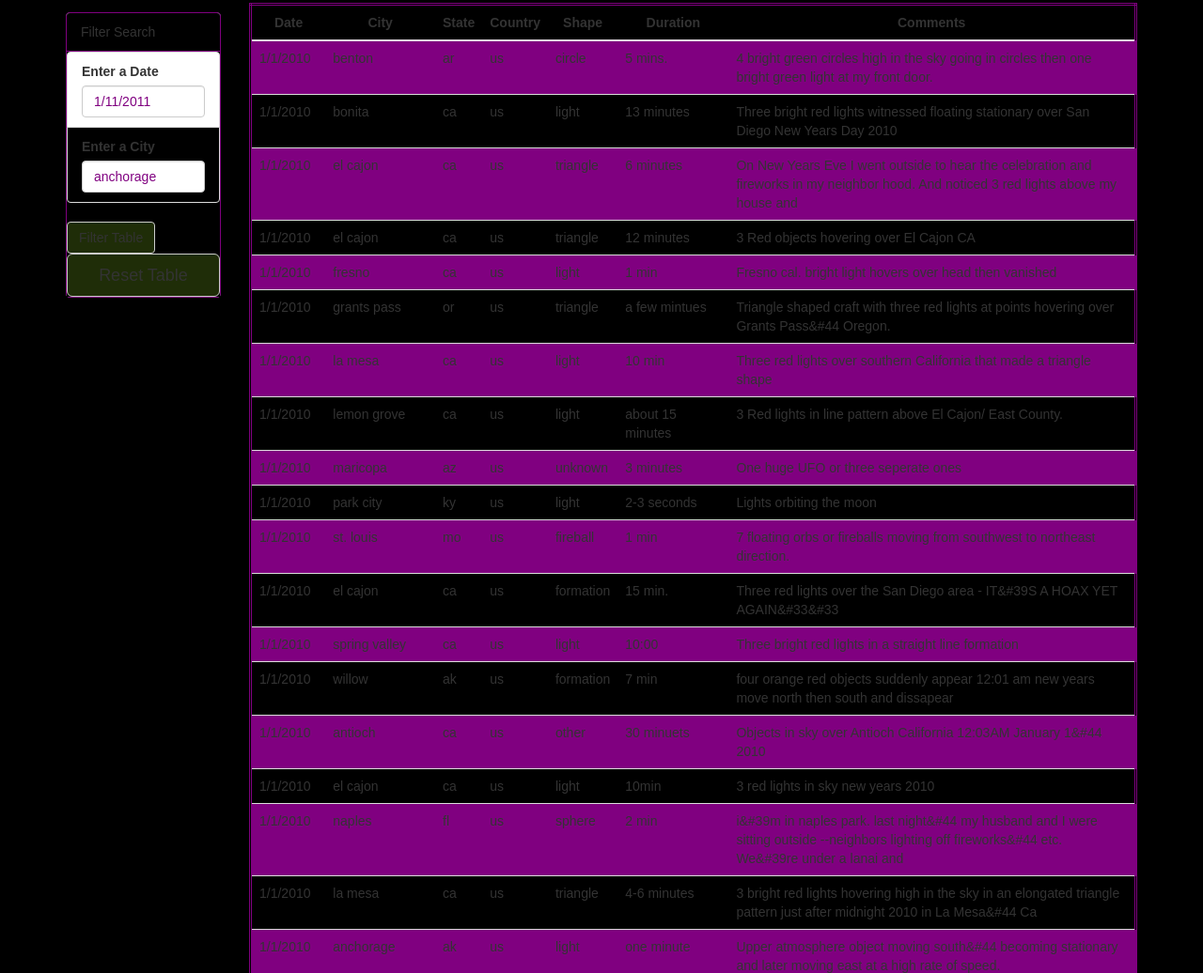
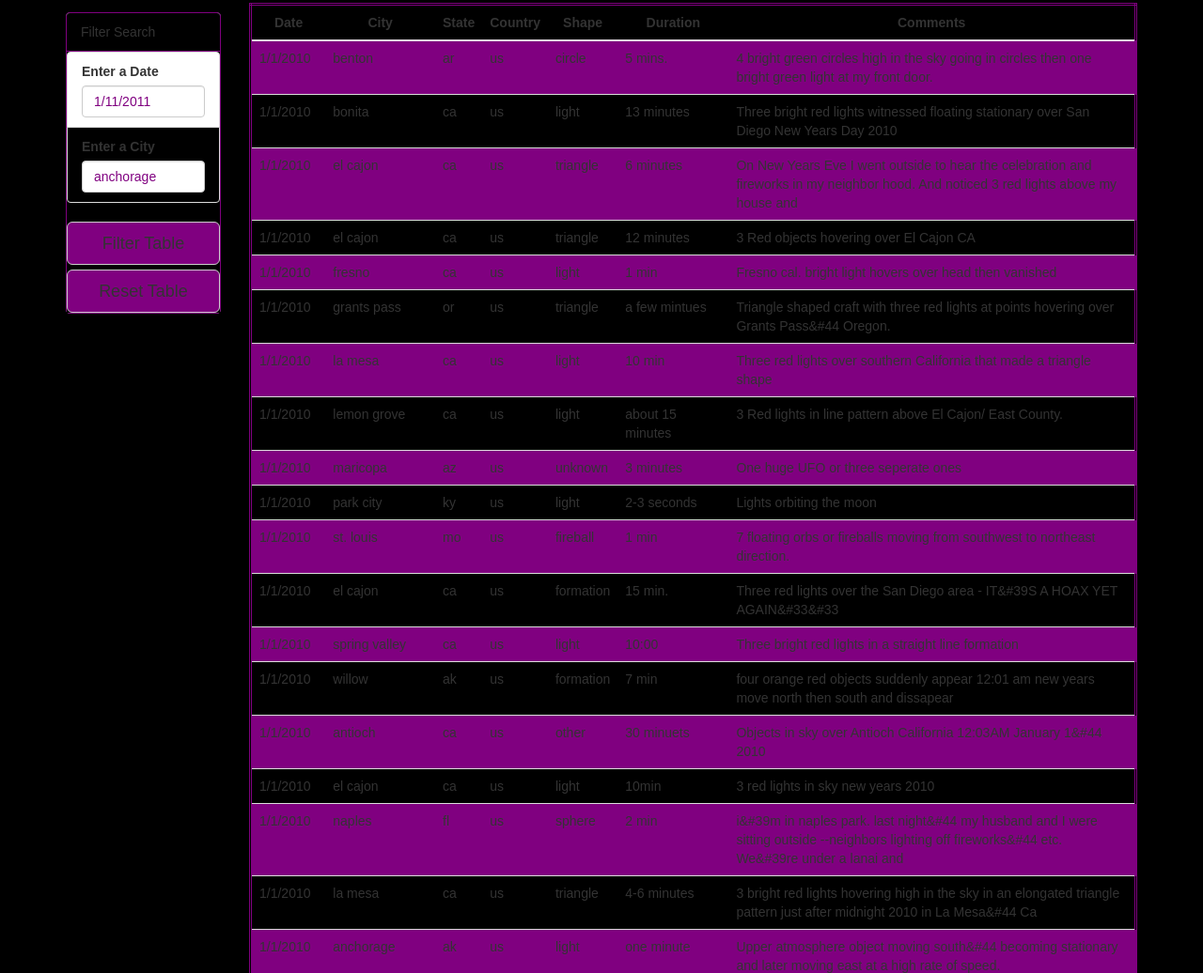
Before and after one commit to rlkennye/javascript-challenge, a plain HTML site: page index.html in a window 1280 px wide. Shown: the part 669-1705 px from the top of the page at 94% size. Drawn offline with nearby package versions, Linux system fonts and the light colour scheme.

Commit message:
Adds backgound color to filter and reset table

```diff
--- a/index.html
+++ b/index.html
@@ -46,8 +46,8 @@
                       </li>
                     </ul>
                   </div>
-                  <button id="filter-btn" type="button" class="btn btn-default">Filter Table</button>
-				  <button id="reset-btn" type="reset" class="btn btn-default btn-lg btn-block">Reset Table</button>
+                  <button id="filter-btn" type="button" style="background-color: purple" class="btn btn-default btn-lg btn-block">Filter Table</button>
+				  <button id="reset-btn" type="reset" style="background-color: purple" class="btn btn-default btn-lg btn-block">Reset Table</button>
                 </form>
               </div>
             </div>
```
